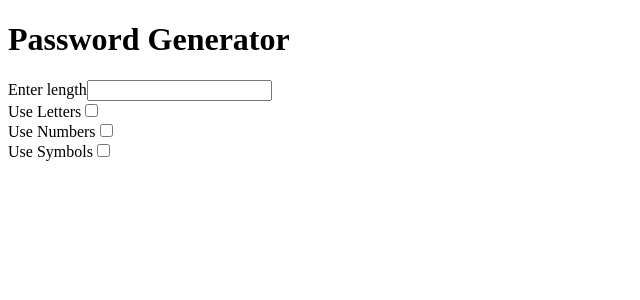
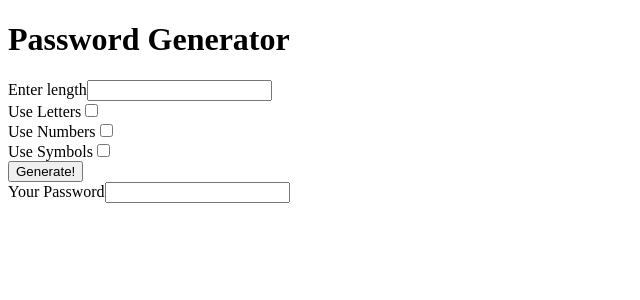
Before and after one commit to nelsW70/password-generator, an Angular app: page / in a window 1280 px wide. Shown: the top 300 px of the page, without its empty margins (0-640 px from the left). Built offline with nearby package versions, Linux system fonts and the light colour scheme.

Commit message:
added method for submit button click

```diff
--- a/package.json
+++ b/package.json
@@ -43,5 +43,8 @@
     "ts-node": "~7.0.0",
     "tslint": "~5.15.0",
     "typescript": "~3.5.3"
+  },
+  "prettier": {
+    "singleQuote": true
   }
 }
--- a/src/app/app.component.html
+++ b/src/app/app.component.html
@@ -17,3 +17,12 @@
   <label>Use Symbols</label>
   <input type="checkbox" />
 </div>
+
+<div>
+  <button (click)="onButtonClick()">Generate!</button>
+</div>
+
+<div>
+  <label>Your Password</label>
+  <input />
+</div>
--- a/src/app/app.component.ts
+++ b/src/app/app.component.ts
@@ -6,5 +6,7 @@ import { Component } from '@angular/core';
   styleUrls: ['./app.component.css']
 })
 export class AppComponent {
-  title = 'password-generator';
+  onButtonClick() {
+    console.log('button was clicked');
+  }
 }
```
